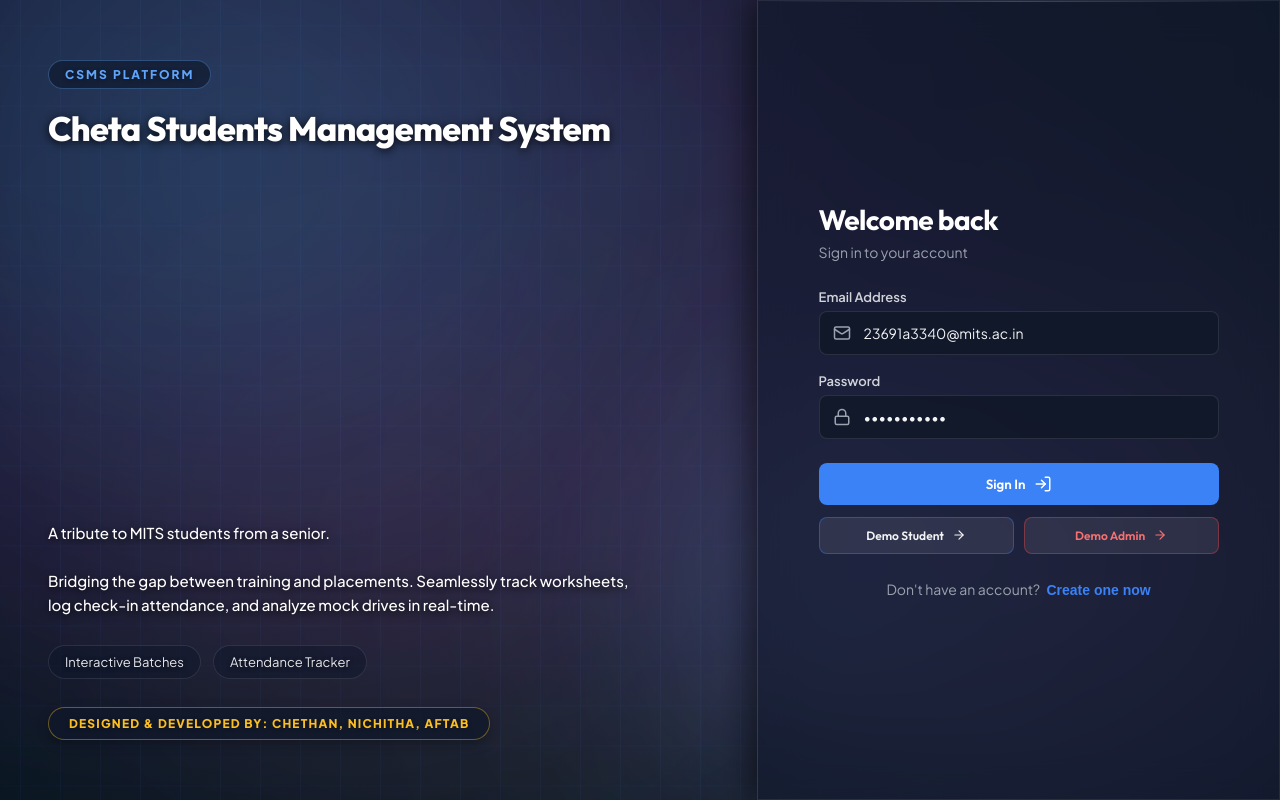
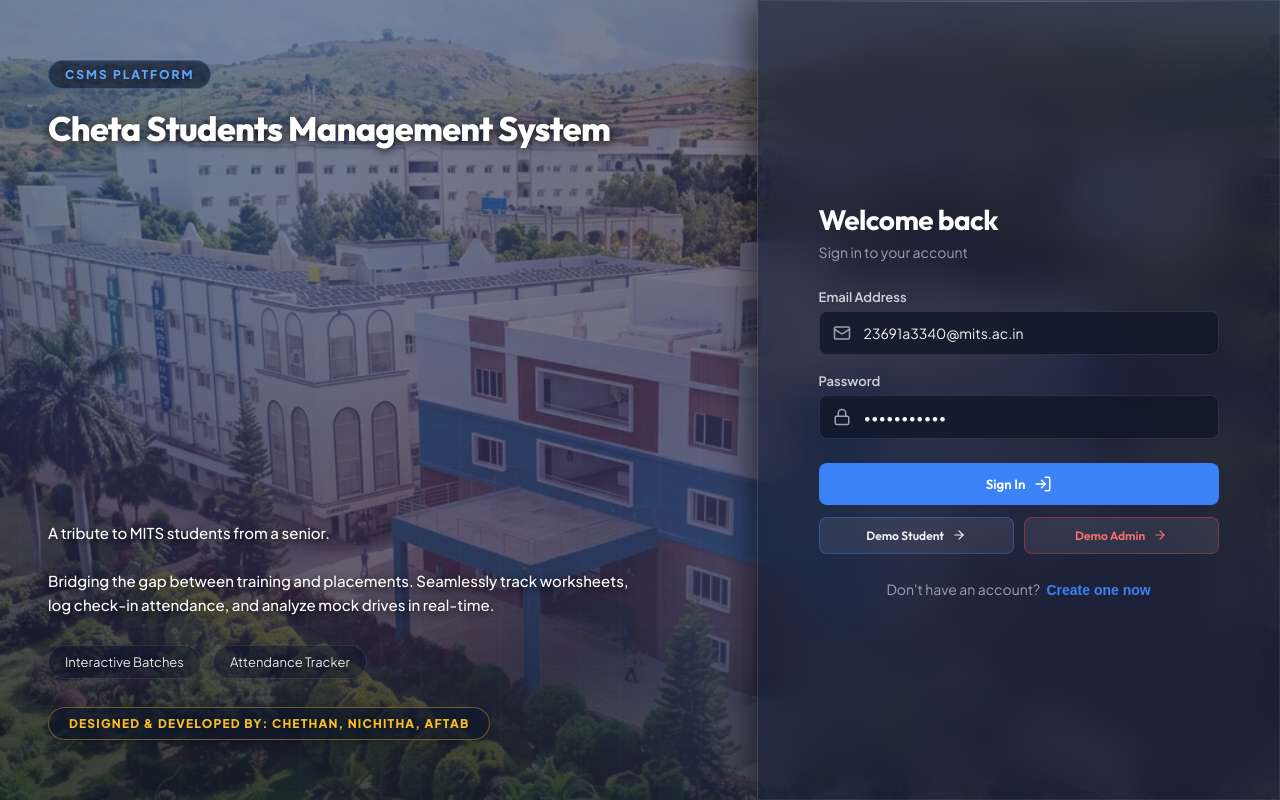
Before and after one commit to Balija-Chethan/csms, a React app in the folder frontend/: page / in a window 1280 px wide. Built offline with nearby package versions, Linux system fonts and the light colour scheme; no server answers; the HTML template or start-up script is replaced by a standard one.

Commit message:
Restore MITS campus background image on login page

```diff
--- a/frontend/src/components/Login.jsx
+++ b/frontend/src/components/Login.jsx
@@ -89,8 +89,13 @@
   return (
     <div style={styles.container}>
       {/* Decorative animated cosmic background */}
-      <div className="cosmic-bg">
+      <div className="cosmic-bg" style={{
+        background: 'linear-gradient(rgba(11, 15, 25, 0.55), rgba(11, 15, 25, 0.8)), url("/mits_campus.jpg")',
+        backgroundSize: 'cover',
+        backgroundPosition: 'center'
+      }}>
         <div className="aurora-wave"></div>
+
         <div className="blob blob-1"></div>
         <div className="blob blob-2"></div>
         <div className="blob blob-3"></div>
```
